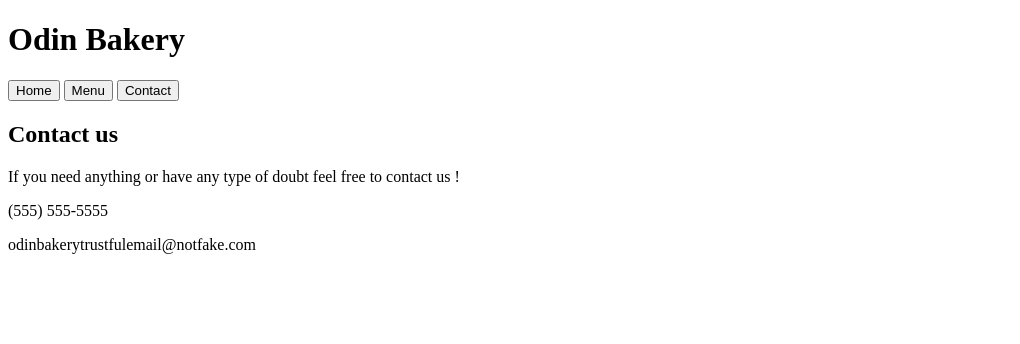
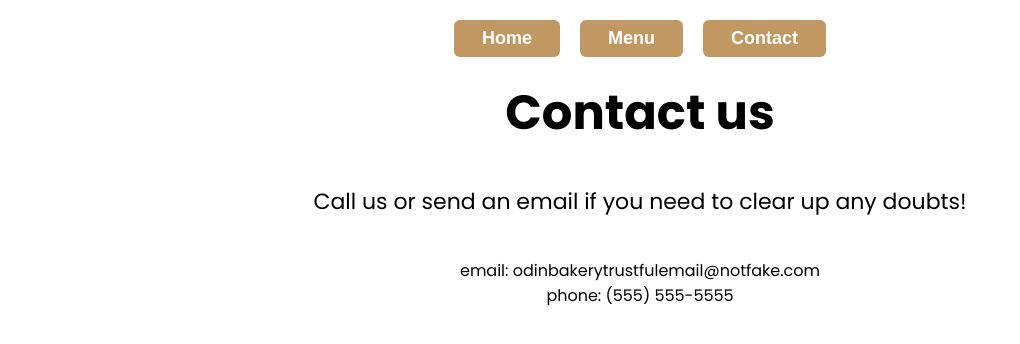
Before and after one commit to guisalva/odin-restaurant-page, a website built with webpack: page src/template.html in a window 1280 px wide. Both pictures are taken after a click on the button "Contact". Shown: the whole page, without its empty margins (0-1020 px from the left). Built offline with nearby package versions, Linux system fonts and the light colour scheme.

Commit message:
Add stylesheet to tabs of the page

```diff
--- a/src/contact-tab.js
+++ b/src/contact-tab.js
@@ -1,19 +1,22 @@
+import "./styles/contact-tab.css";
+
 export function createContactTab() {
   const heading = document.createElement("h2");
   heading.innerText = "Contact us";
 
+  const contacts = document.createElement("div");
+  contacts.classList.add("contacts");
+
   const text = document.createElement("p");
   text.innerText =
-    "If you need anything or have any type of doubt feel free to contact us !";
-
-  const contacts = document.createElement("div");
+    "Call us or send an email if you need to clear up any doubts!";
 
   const telephone = document.createElement("p");
-  telephone.innerText = "(555) 555-5555";
+  telephone.innerText = "phone: (555) 555-5555";
   const email = document.createElement("p");
-  email.innerText = "odinbakerytrustfulemail@notfake.com";
+  email.innerText = "email: odinbakerytrustfulemail@notfake.com";
 
-  contacts.append(telephone, email);
+  contacts.append(text, email, telephone);
 
-  return [heading, text, contacts];
+  return [heading, contacts];
 }
--- a/src/home-tab.js
+++ b/src/home-tab.js
@@ -1,3 +1,5 @@
+import "./styles/home-tab.css";
+
 import bakeryImg from "./assets/bakery.jpg";
 
 export function createHomeTab() {
@@ -7,7 +9,7 @@ export function createHomeTab() {
   const img = document.createElement("img");
   img.src = bakeryImg;
   img.alt = "bread and coffe";
-  img.width = 300;
+  img.width = 250;
 
   const credit = document.createElement("figcaption");
   credit.innerHTML =
--- a/src/index.js
+++ b/src/index.js
@@ -1,3 +1,5 @@
+import "./styles/styles.css";
+
 import { createHomeTab } from "./home-tab.js";
 import { createMenuTab } from "./menu-tab.js";
 import { createContactTab } from "./contact-tab.js";
--- a/src/menu-tab.js
+++ b/src/menu-tab.js
@@ -1,3 +1,4 @@
+import "./styles/menu-tab.css";
 import menuOptions from "./data/menu-options.json" with { type: "json" };
 
 function formatPrice(price) {
@@ -12,6 +13,7 @@ export function createMenuTab() {
   heading.innerText = "Menu";
 
   const menu = document.createElement("div");
+  menu.classList.add("menu");
 
   for (const key in menuOptions) {
     const category = menuOptions[key];
--- /dev/null
+++ b/src/styles/contact-tab.css
@@ -0,0 +1,10 @@
+.contacts {
+  display: flex;
+  flex-direction: column;
+  align-items: center;
+}
+
+.contacts > p:first-child {
+  font-size: 22px;
+  margin-bottom: 40px;
+}
--- /dev/null
+++ b/src/styles/home-tab.css
@@ -0,0 +1,19 @@
+.welcome-section {
+  display: flex;
+  gap: 100px;
+  align-items: center;
+}
+
+figure img {
+  border-radius: 8px;
+}
+
+figure figcaption {
+  font-size: 12px;
+}
+
+.welcome-section > p {
+  font-size: 26px;
+  font-weight: 300;
+  font-style: italic;
+}
--- /dev/null
+++ b/src/styles/menu-tab.css
@@ -0,0 +1,13 @@
+.menu {
+  margin: 0 auto;
+  width: max-content;
+}
+
+.menu > h3 {
+  font-size: 20px;
+  text-transform: capitalize;
+
+  &:not(:first-child) {
+    margin-top: 20px;
+  }
+}
--- /dev/null
+++ b/src/styles/styles.css
@@ -0,0 +1,43 @@
+* {
+  padding: 0;
+  margin: 0;
+  box-sizing: border-box;
+}
+
+body {
+  font-family: "Poppins", sans-serif;
+}
+
+header {
+  display: flex;
+  justify-content: center;
+  gap: 20px;
+
+  padding: 20px 0;
+}
+
+header > button {
+  background-color: #c19862;
+  color: #fff;
+  border: none;
+  border-radius: 6px;
+  padding: 8px 28px;
+  font-size: 18px;
+  font-weight: 700;
+  cursor: pointer;
+
+  &:hover {
+    filter: brightness(0.92);
+  }
+}
+
+#content {
+  width: 1080px;
+  margin: 0 auto;
+}
+
+h2 {
+  text-align: center;
+  font-size: 48px;
+  margin-bottom: 36px;
+}
--- a/src/template.html
+++ b/src/template.html
@@ -4,11 +4,16 @@
     <meta charset="UTF-8" />
     <meta name="viewport" content="width=device-width, initial-scale=1.0" />
     <title>odin restaurant</title>
+
+    <link rel="preconnect" href="https://fonts.googleapis.com" />
+    <link rel="preconnect" href="https://fonts.gstatic.com" crossorigin />
+    <link
+      href="https://fonts.googleapis.com/css2?family=Poppins:ital,wght@0,100;0,200;0,300;0,400;0,500;0,600;0,700;0,800;0,900;1,100;1,200;1,300;1,400;1,500;1,600;1,700;1,800;1,900&display=swap"
+      rel="stylesheet"
+    />
   </head>
   <body>
     <header>
-      <h1>Odin Bakery</h1>
-
       <button type="button" data-tab="home">Home</button>
       <button type="button" data-tab="menu">Menu</button>
       <button type="button" data-tab="contact">Contact</button>
```
